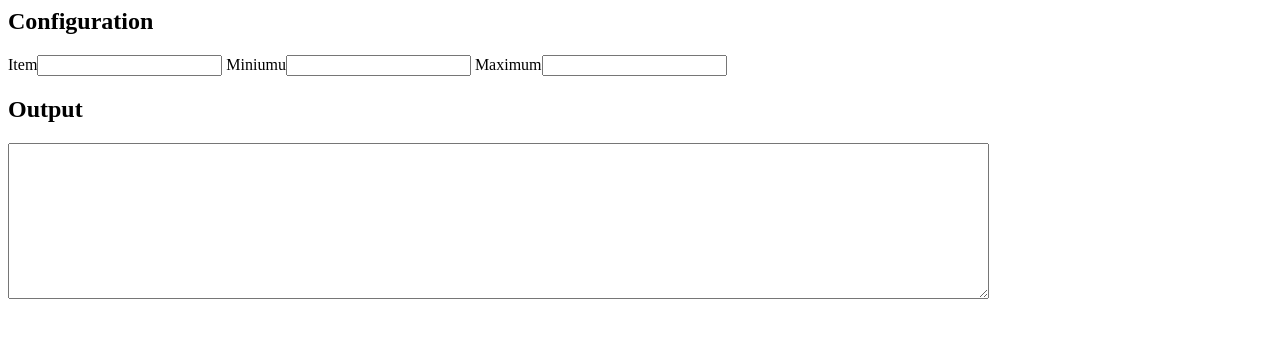
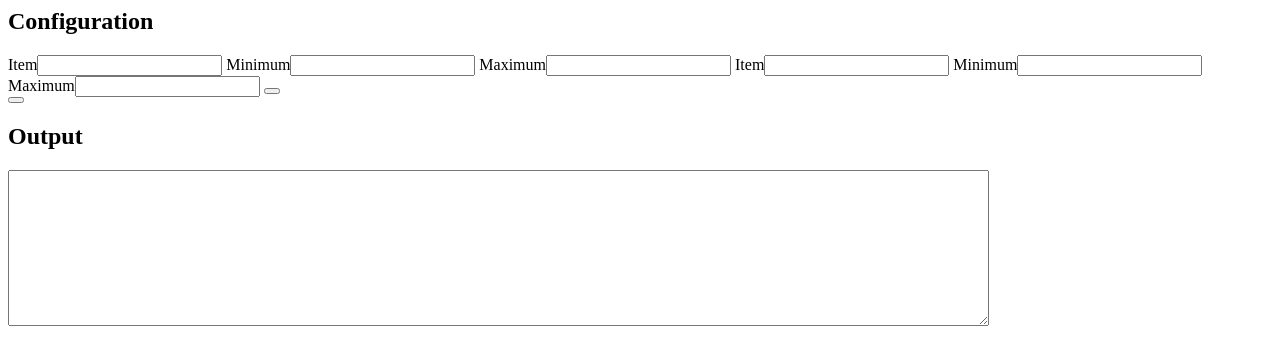
Before and after one commit to flbuddymooreiv/factorio-logistics-requests, a plain HTML site: page index.html in a window 1280 px wide. Drawn offline with Linux system fonts and the light colour scheme.

Commit message:
Update index.html

```diff
--- a/index.html
+++ b/index.html
@@ -1,8 +1,17 @@
 <html>
   <h2>Configuration</h2>
   <label>Item</label><input type="text"></input>
-  <label>Miniumu</label><input type="text"></input>
+  <label>Minimum</label><input type="text"></input>
   <label>Maximum</label><input type="text"></input>
+
+  <label>Item</label><input type="text"></input>
+  <label>Minimum</label><input type="text"></input>
+  <label>Maximum</label><input type="text"></input>
+  <button value="-"></button>
+  <br/>
+
+  <button id="+"></button>
+
   <h2>Output</h2>
   <textarea rows="10" cols="120"></textarea>
 </html>
```
